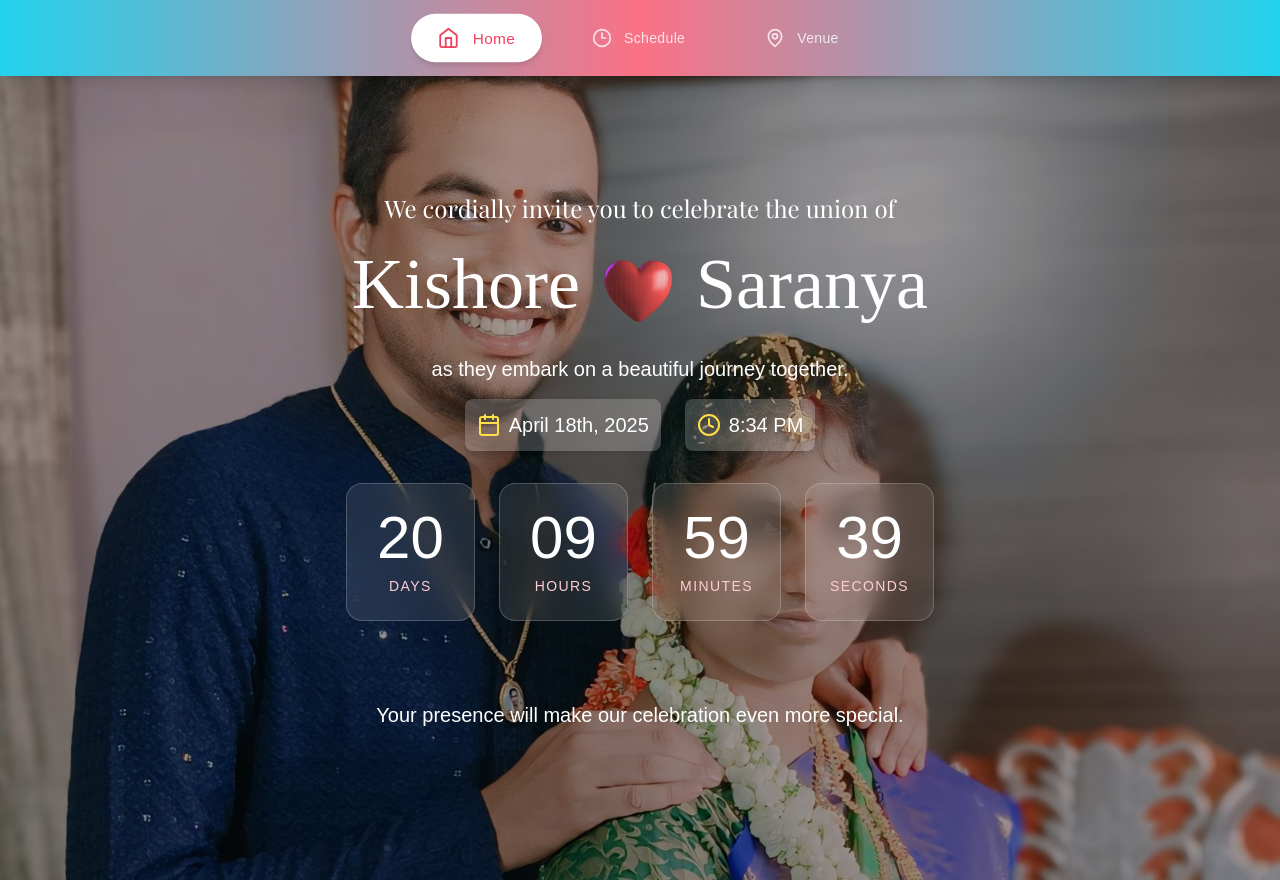
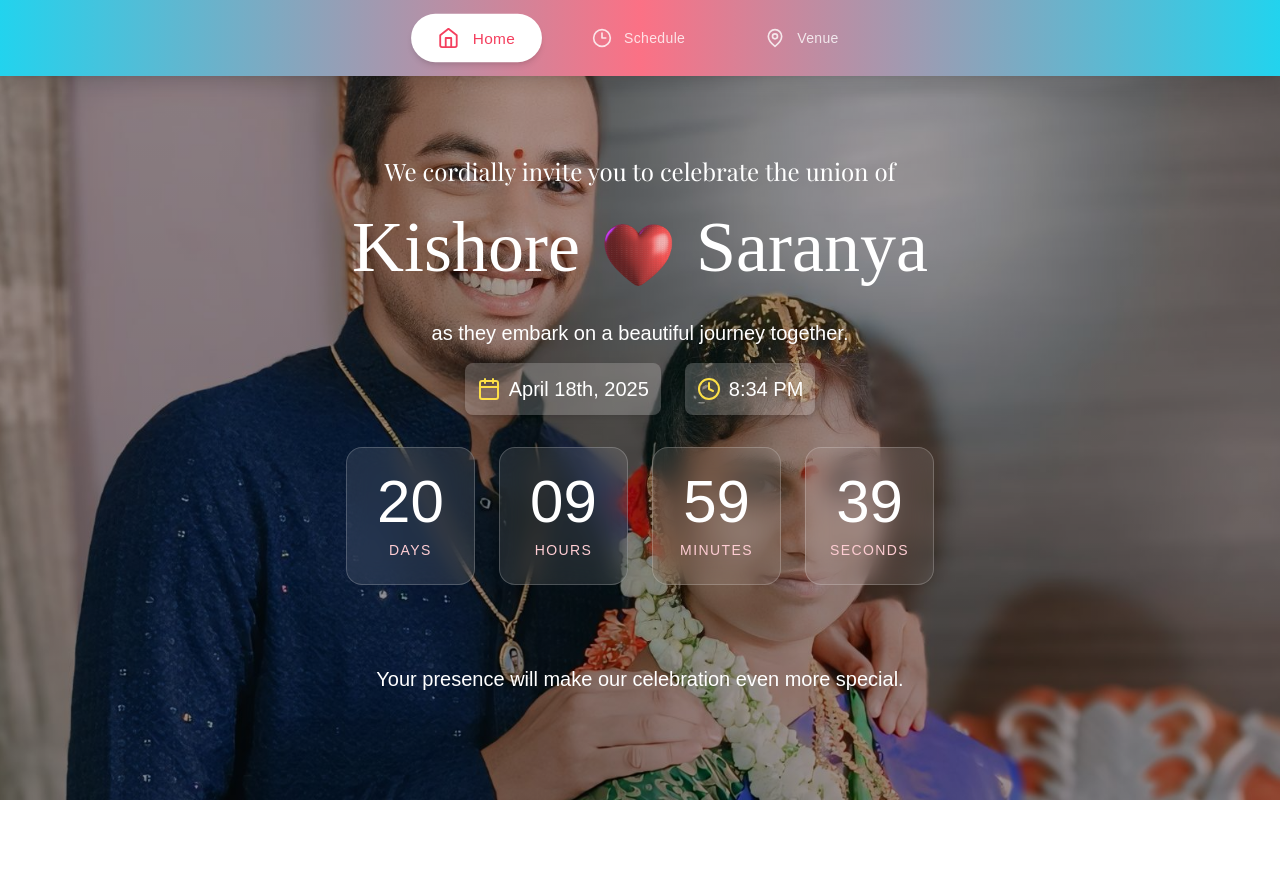
Before and after one commit to KishoreMuthyala/mywedding, a React (Vite) app: page / in a window 1280 px wide. After the commit the page ends 800 px from the top, so only its background shows below. Built offline with nearby package versions, Linux system fonts and the light colour scheme.

Commit message:
fix: adjust layout in App component by removing top margin and setting min-height for content area

```diff
--- a/src/App.tsx
+++ b/src/App.tsx
@@ -33,7 +33,7 @@ function App() {
                 backgroundAttachment: "fixed",
             }}
         >
-            <div className="min-h-screen flex flex-col items-center justify-start text-white px-4 py-8 mt-[80px]">
+            <div className="min-h-screen flex flex-col items-center justify-start text-white px-4 py-8">
                 <nav className="fixed top-0 left-0 right-0 bg-gradient-to-r from-cyan-400 via-primary-400 to-cyan-400 backdrop-blur-md z-50 shadow-lg">
                     <div className="max-w-5xl mx-auto px-6">
                         <div className="flex justify-center space-x-8 py-4">
@@ -73,7 +73,10 @@ function App() {
                     </div>
                 </nav>
 
-                <div className="w-full flex items-center justify-center mt-[80px]">
+                <div
+                    style={{ minHeight: "calc(100vh - 80px)" }}
+                    className="w-full flex items-center justify-center pt-[80px]"
+                >
                     {renderContent()}
                 </div>
             </div>
```
